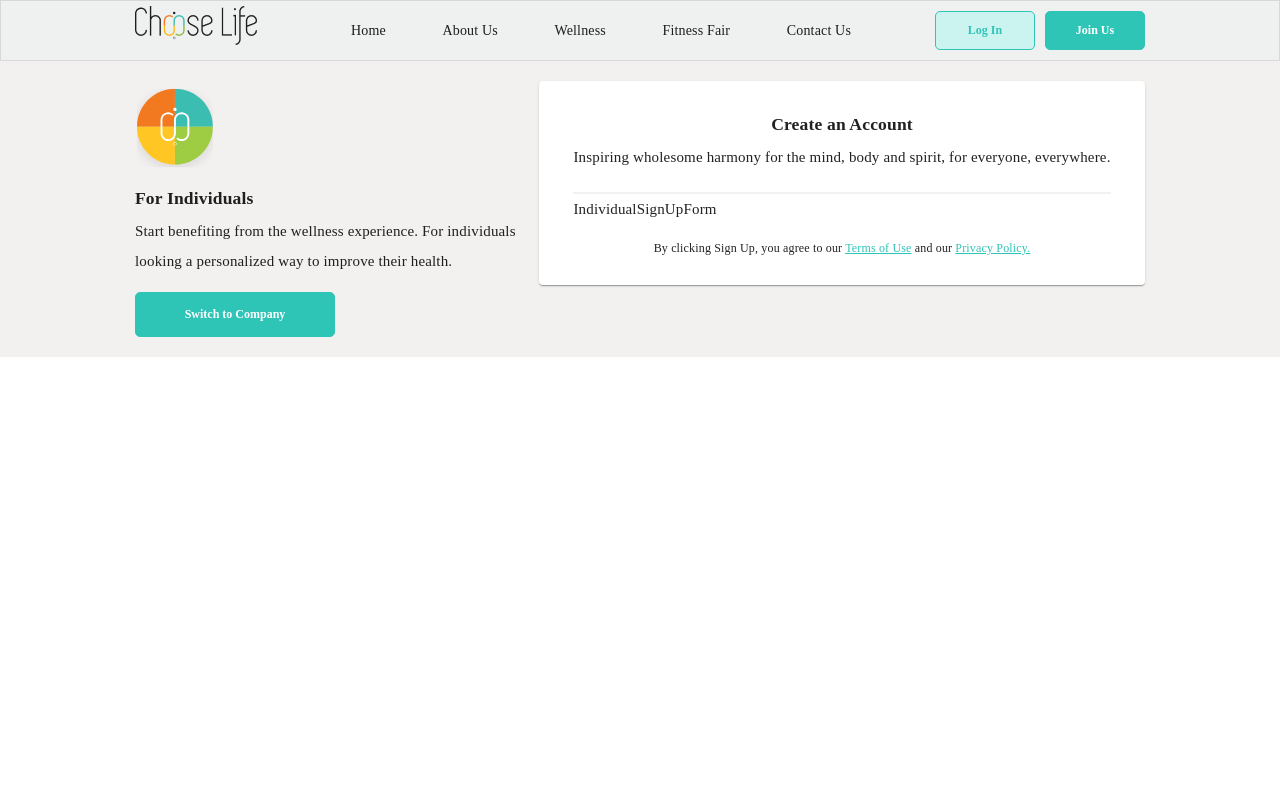
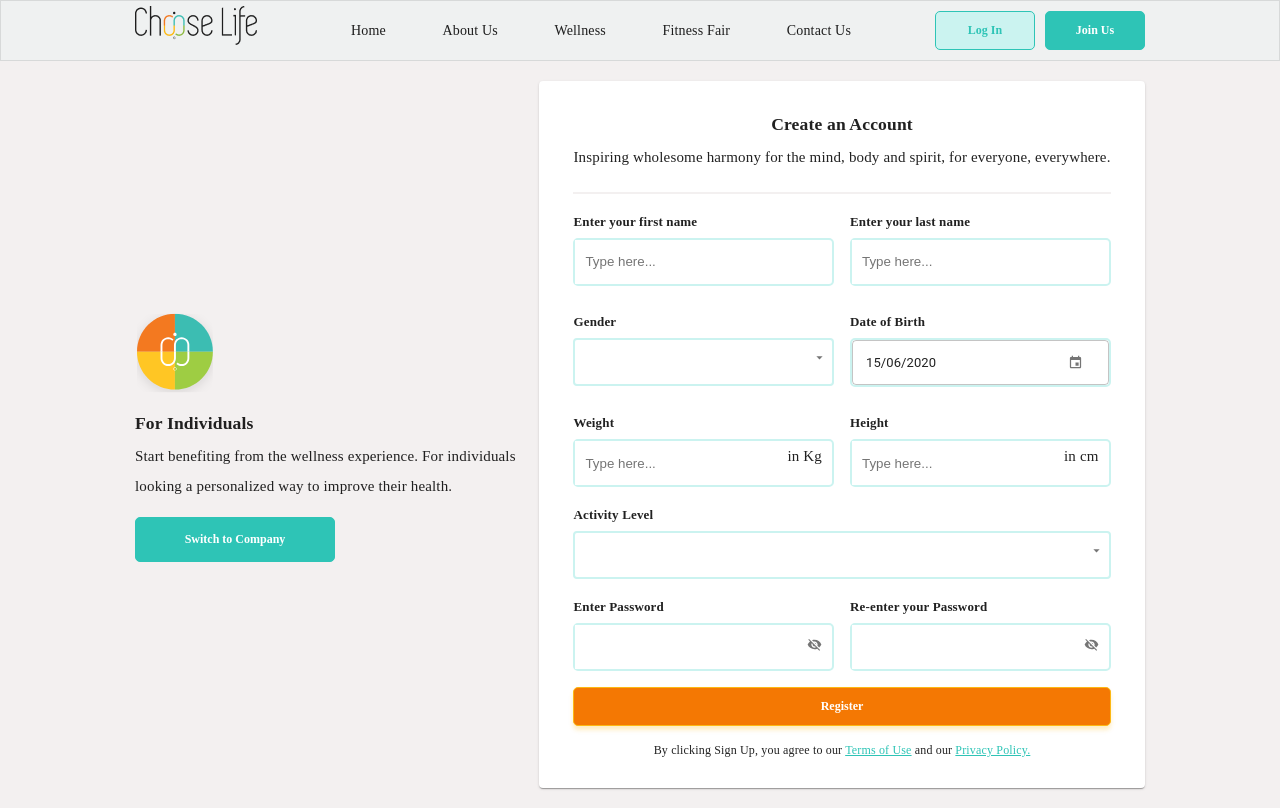
Before and after one commit to Kaeyz/react-app, a React (Create React App) app: page /onboarding/individual in a window 1280 px wide. Built offline with nearby package versions, Linux system fonts and the light colour scheme.

Commit message:
ADD: auth form styling completed

```diff
--- a/package.json
+++ b/package.json
@@ -3,7 +3,7 @@
   "version": "0.1.0",
   "private": true,
   "dependencies": {
-    "@date-io/date-fns": "^2.6.2",
+    "@date-io/date-fns": "1.x",
     "@material-ui/core": "^4.10.1",
     "@material-ui/icons": "^4.9.1",
     "@material-ui/pickers": "^3.2.10",
--- a/src/components/common/inputs/DateInput.js
+++ b/src/components/common/inputs/DateInput.js
@@ -1,43 +1,54 @@
 import React from 'react';
 import styled from 'styled-components';
-import { Typography } from '@material-ui/core';
 import PropTypes from 'prop-types';
-import DateFnsUtils from '@date-io/date-fns';
 import {
 	MuiPickersUtilsProvider,
 	KeyboardDatePicker
 } from '@material-ui/pickers';
+import DateFnsUtils from '@date-io/date-fns';
 
 
 const Wrapper = styled.div`
+	margin-top: 1.5rem;
 	width: 100%;
-	.label {
-		margin: 0;
-		font-weight: normal;
+	.input_label {
+		margin-bottom: 0.3rem;
 		font-size: 1.3rem;
+		margin-top: 0;
 	}
 	.input {
 		margin: 0;
 		min-width: 100%;
-		padding-top: 1rem;
-		padding-left: 1rem;
-		border: 1px solid grey;
+		border: 2px solid ${props => props.theme.color.ui_text_01};
+		outline: none;
+		color: ${props => props.theme.color.active_primary};
 		border-radius: 5px;
+		:hover {
+			border: 2px solid ${props => props.theme.color.active_primary};
+		}
 	}
 `;
+
+const inputStyle = {
+	paddingTop: '1.5rem',
+	paddingBottom: '1.5rem',
+	fontSize: '1.3rem',
+	borderColor: 'none',
+	outline: 'none'
+};
 
 const DateInput = ({label, value, onChange }) => {
 	return (
 		<Wrapper>
-			<MuiPickersUtilsProvider utils={DateFnsUtils}>
-				<Typography variant="subtitle1" component="h6" className="label">{label}</Typography>
+			<MuiPickersUtilsProvider utils={DateFnsUtils} >
+				<h6 className="input_label">{label}</h6>
 				<KeyboardDatePicker
 					fullWidth
-					margin="dense"
 					inputVariant="outlined"
 					className="input"
 					format="dd/MM/yyyy"
 					value={value}
+					inputProps={{ style: inputStyle }}
 					onChange={onChange}
 					KeyboardButtonProps={{
 						'aria-label': 'change date',
--- a/src/components/common/inputs/PasswordInput.js
+++ b/src/components/common/inputs/PasswordInput.js
@@ -1,20 +1,41 @@
 import React from 'react';
 import styled from 'styled-components';
-import { Typography, InputAdornment, OutlinedInput, IconButton } from '@material-ui/core';
+import { IconButton } from '@material-ui/core';
 import Visibility from '@material-ui/icons/Visibility';
 import VisibilityOff from '@material-ui/icons/VisibilityOff';
 import PropTypes from 'prop-types';
 
 const Wrapper = styled.div`
+	margin-top: 1.5rem;
 	width: 100%;
-	.label {
-		margin: 0;
-		font-weight: normal;
+	.input_label {
+		margin-bottom: 0.3rem;
 		font-size: 1.3rem;
+		margin-top: 0;
+	}
+  .input_div {
+    border: 2px solid ${props => props.theme.color.ui_text_01};
+    height: 4.8rem;
+    display: grid;
+    grid-template-columns: 1fr max-content;
+    border-radius: 5px;
+    :hover {
+      border: 2px solid ${props => props.theme.color.active_primary};
+    }
   }
 	.input {
 		margin: 0;
-		min-width: 100%;
+    outline: none;
+    border: none;
+    height: 100%;
+    padding-left: 1rem;
+    :focus :hover {
+      outline: none;
+    }
+	}
+	.adornment {
+		width: max-content;
+    padding-right: 1rem;
 	}
 `;
 
@@ -38,18 +59,16 @@ const PasswordInput = ({ label, onChange, value, placeholder }) => {
 
 	return (
 		<Wrapper>
-			<Typography variant="subtitle1" component="h6" className="label">{label}</Typography>
-			<OutlinedInput
+			<h6 className="input_label">{label}</h6>
+			<div className="input_div">
+				<input
 					placeholder={placeholder}
-				fullWidth
-				margin="dense"
-				variant="outlined"
 					className="input"
 					type={values.showPassword ? 'text' : 'password'}
 					value={value}
 					onChange={handleChange}
-				endAdornment={
-					<InputAdornment position="end">
+				/>
+				<div className="adornment">
 					<IconButton
 						onClick={handleClickShowPassword}
 						onMouseDown={handleMouseDownPassword}
@@ -57,9 +76,8 @@ const PasswordInput = ({ label, onChange, value, placeholder }) => {
 					>
 						{values.showPassword ? <Visibility /> : <VisibilityOff />}
 					</IconButton>
-					</InputAdornment>
-				}
-			/>
+				</div>
+			</div>
 		</Wrapper>
 	);
 };
--- a/src/components/common/inputs/SelectInput.js
+++ b/src/components/common/inputs/SelectInput.js
@@ -1,11 +1,12 @@
 import React from 'react';
 import styled from 'styled-components';
 import PropTypes from 'prop-types';
-import { Select, MenuItem, } from '@material-ui/core';
+import { Select, MenuItem } from '@material-ui/core';
 import { withStyles } from '@material-ui/core/styles';
 import { theme as myTheme } from '../../../Theme';
 import InputBase from '@material-ui/core/InputBase';
 
+// eslint-disable-next-line no-unused-vars
 const Input = withStyles((theme) => ({
 	input: {
 		border: `2px solid ${myTheme.color.ui_text_01}`,
@@ -51,7 +52,7 @@ const SelectInput = ({label, onChange, value, options}) => {
 				variant="outlined"
 				value={value}
 				onChange={handleChange}
-				input={<Input />}
+				input={<Input value={value} />}
 				inputProps={{ style: inputStyle }}
 			>
 				{options && options.map((option, index) => (
@@ -66,7 +67,7 @@ SelectInput.propTypes = {
 	label: PropTypes.string,
 	options: PropTypes.array.isRequired,
 	value: PropTypes.string.isRequired,
-	onChange: PropTypes.func.isRequired
+	onChange: PropTypes.func.isRequired,
 };
 
 
--- a/src/components/common/inputs/TextInput.js
+++ b/src/components/common/inputs/TextInput.js
@@ -1,28 +1,7 @@
 import React from 'react';
 import styled from 'styled-components';
 import PropTypes from 'prop-types';
-import { TextField } from '@material-ui/core';
-import { withStyles } from '@material-ui/core/styles';
-import { theme } from '../../../Theme';
 
-
-const EditedTextField = withStyles({
-	root: {
-		'& input:valid + fieldset': {
-			borderColor: theme.color.ui_text_01,
-			borderWidth: 2,
-		},
-		'& input:valid:hover + fieldset': {
-			borderColor: theme.color.brand_02,
-			borderWidth: 2,
-		},
-		'& input:valid:focus + fieldset': {
-			borderColor: theme.color.active_primary,
-			borderLeftWidth: 2,
-			padding: '4px',
-		},
-	},
-})(TextField);
 
 const Wrapper = styled.div`
 	margin-top: 1.5rem;
@@ -32,36 +11,50 @@ const Wrapper = styled.div`
 		font-size: 1.3rem;
 		margin-top: 0;
 	}
+  .input_div {
+    border: 2px solid ${props => props.theme.color.ui_text_01};
+    height: 4.8rem;
+    display: grid;
+    grid-template-columns: 1fr max-content;
+    border-radius: 5px;
+    :hover {
+      border: 2px solid ${props => props.theme.color.active_primary};
+    }
+  }
 	.input {
 		margin: 0;
-		min-width: 100%;
+    outline: none;
+    border: none;
+    height: 100%;
+    padding-left: 1rem;
+    :focus :hover {
+      outline: none;
+    }
+	}
+	.adornment {
+		width: max-content;
+    padding-right: 1rem;
 	}
 `;
 
-const inputStyle = {
-	fontSize: '1.5rem',
-	paddingTop: '1.3rem',
-	paddingBottom: '1.3rem',
-};
-
-const TextInput = ({ label, onChange, value, placeholder }) => {
+const TextInput = ({ label, onChange, value, placeholder, inputAdornment }) => {
 
 	const handleChange = (event) => {
-		// 	inputProps={{ style: inputStyle}}
 		onChange(event.target.value);
 	};
 
 	return (
 		<Wrapper>
 			<h6 className="input_label">{label}</h6>
-			<EditedTextField
-				placeholder={placeholder}
-				variant="outlined"
-				className="input"
-				value={value}
-				onChange={handleChange}
-				inputProps={{ style: inputStyle }}
-			/>
+			<div className="input_div">
+				<input
+					placeholder={placeholder}
+					className="input"
+					value={value}
+					onChange={handleChange}
+				/>
+				<p className="adornment">{inputAdornment}</p>
+			</div>
 		</Wrapper>
 	);
 };
@@ -70,7 +63,8 @@ TextInput.propTypes = {
 	label: PropTypes.string,
 	placeholder: PropTypes.string,
 	value: PropTypes.string.isRequired,
-	onChange: PropTypes.func.isRequired
+	onChange: PropTypes.func.isRequired,
+	inputAdornment: PropTypes.any
 };
 
 export { TextInput };
--- a/src/components/forms/authentications/IndividualSignUpForm.js
+++ b/src/components/forms/authentications/IndividualSignUpForm.js
@@ -1,15 +1,127 @@
-import React from 'react';
+import React, { useState } from 'react';
 import AuthFormLayout from './AuthFormLayout';
+import { TextInput, SelectInput, DateInput, PasswordInput } from '../../common/inputs';
+import { Grid } from '@material-ui/core';
+import styled from 'styled-components';
+import Button from '../../common/Button';
 //import PropTypes from 'prop-types'
 
+const Wrapper = styled.div`
+	.submit {
+		margin-top: 1.6rem;
+		display: flex;
+		justify-content: center;
+	}
+`;
+
+
 function IndividualSignUpForm() {
+	const [name, setName] = useState('');
+	const [dob, setDob] = useState(new Date());
 	return (
-		<AuthFormLayout
-			title="Create an Account"
-			description="Inspiring wholesome harmony for the mind, body and spirit, for everyone, everywhere."
-		>
-			IndividualSignUpForm
-		</AuthFormLayout>
+		<Wrapper>
+
+			<AuthFormLayout
+				title="Create an Account"
+				description="Inspiring wholesome harmony for the mind, body and spirit, for everyone, everywhere."
+			>
+				<div>
+
+					<Grid container spacing={2} justify="space-between">
+						<Grid item xs={12} sm={6}>
+							<TextInput
+								label="Enter your first name"
+								value= {name}
+								onChange={setName}
+								placeholder="Type here..."
+							/>
+						</Grid>
+						<Grid item xs={12} sm={6}>
+							<TextInput
+								label="Enter your last name"
+								value= {name}
+								onChange={setName}
+								placeholder="Type here..."
+							/>
+						</Grid>
+					</Grid>
+
+					<Grid container spacing={2} justify="space-between">
+						<Grid item xs={12} sm={6}>
+							<SelectInput
+								label="Gender"
+								value= {name}
+								onChange={setName}
+								options={[{value:'', text: 'Select here'}]}
+							/>
+						</Grid>
+						<Grid item xs={12} sm={6}>
+							<DateInput
+								label="Date of Birth"
+								value= {dob}
+								onChange={setDob}
+								placeholder="Type here..."
+							/>
+						</Grid>
+					</Grid>
+
+					<Grid container spacing={2} justify="space-between">
+						<Grid item xs={12} sm={6}>
+							<TextInput
+								label="Weight"
+								value= {name}
+								onChange={setName}
+								placeholder="Type here..."
+								inputAdornment="in Kg"
+							/>
+						</Grid>
+						<Grid item xs={12} sm={6}>
+							<TextInput
+								label="Height"
+								value= {name}
+								onChange={setName}
+								placeholder="Type here..."
+								inputAdornment="in cm"
+							/>
+						</Grid>
+					</Grid>
+
+					<Grid container>
+						<Grid item xs={12} sm={12}>
+							<SelectInput
+								label="Activity Level"
+								value= {name}
+								onChange={setName}
+								options={[{value:'', text: 'Select here'}]}
+							/>
+						</Grid>
+					</Grid>
+
+					<Grid container spacing={2} justify="space-between">
+						<Grid item xs={12} sm={6}>
+							<PasswordInput
+								label="Enter Password"
+								value= {name}
+								onChange={setName}
+								options={[{value:'', text: 'Select here'}]}
+							/>
+						</Grid>
+						<Grid item xs={12} sm={6}>
+							<PasswordInput
+								label="Re-enter your Password"
+								value= {name}
+								onChange={setName}
+								options={[{value:'', text: 'Select here'}]}
+							/>
+						</Grid>
+
+					</Grid>
+					<div className="submit">
+						<Button theme="yellow" style={{width: '100%'}}>Register</Button>
+					</div>
+				</div>
+			</AuthFormLayout>
+		</Wrapper>
 	);
 }
 
--- a/src/components/forms/authentications/LoginForm.js
+++ b/src/components/forms/authentications/LoginForm.js
@@ -1,16 +1,70 @@
-import React from 'react';
+import React, { useState } from 'react';
 import AuthFormLayout from './AuthFormLayout';
+import { TextInput, SelectInput, PasswordInput } from '../../common/inputs';
+import { Grid } from '@material-ui/core';
+import styled from 'styled-components';
+import Button from '../../common/Button';
 //import PropTypes from 'prop-types'
 
+const Wrapper = styled.div`
+	.submit {
+		margin-top: 1.6rem;
+		display: flex;
+		justify-content: center;
+	}
+`;
+
 function LoginForm() {
+	const [name, setName] = useState('');
 	return (
+		<Wrapper>
 			<AuthFormLayout
 				title="Log in to your Account"
 				description="Inspiring wholesome harmony for the mind, body and spirit, for everyone, everywhere."
 				showFormAgreement={false}
 			>
-			LoginForm
+				<div>
+
+
+					<Grid container>
+						<Grid item xs={12} sm={12}>
+							<TextInput
+								label="Enter your email address"
+								value= {name}
+								onChange={setName}
+								placeholder="Type here..."
+							/>
+						</Grid>
+					</Grid>
+
+					<Grid container>
+						<Grid item xs={12} sm={12}>
+							<PasswordInput
+								label="Enter Password"
+								value= {name}
+								onChange={setName}
+								options={[{value:'', text: 'Select here'}]}
+							/>
+						</Grid>
+					</Grid>
+
+					<Grid container>
+						<Grid item xs={12} sm={12}>
+							<SelectInput
+								label="Activity Level"
+								value= {name}
+								onChange={setName}
+								options={[{value:'', text: 'Select here'}]}
+							/>
+						</Grid>
+					</Grid>
+
+					<div className="submit">
+						<Button theme="yellow" style={{width: '100%'}}>Login</Button>
+					</div>
+				</div>
 			</AuthFormLayout>
+		</Wrapper>
 	);
 }
 
```
Also changed, not shown: src/components/forms/authentications/CompanySignUpForm.js (+4 -5 lines), 1 other file (tests, documents, lock files or other folders). Lines whose indentation alone changed are shown as unchanged.
